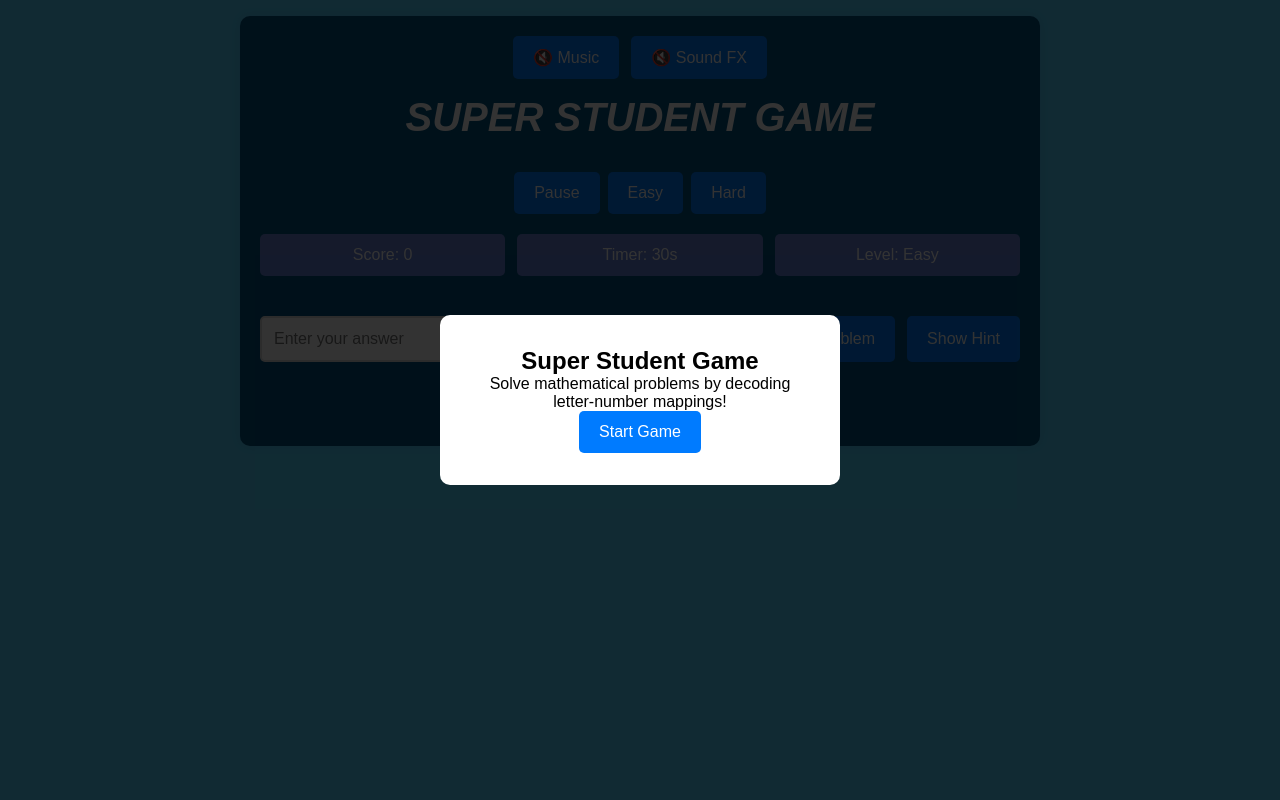
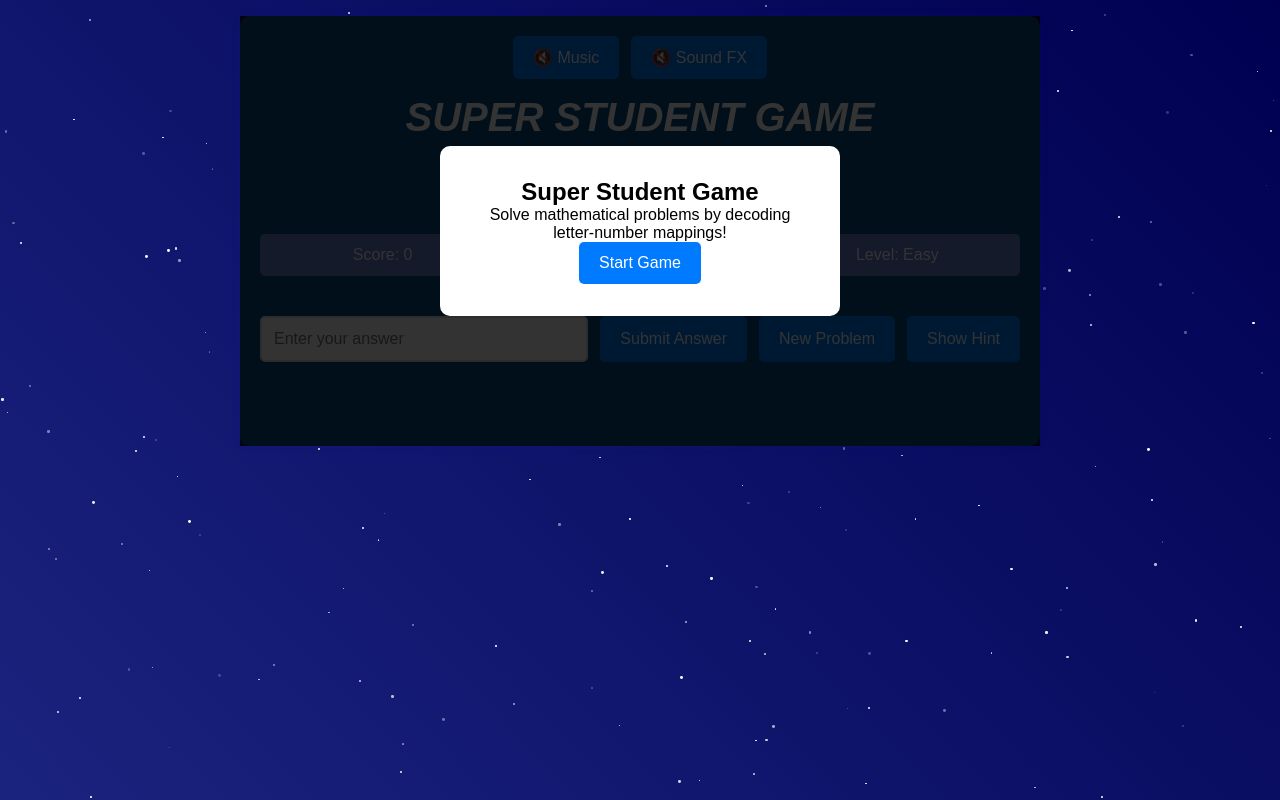
Before and after one commit to abhaysrinu/Super-Student-game, a Flask app: page / in a window 1280 px wide. Run offline with Flask 3, Linux system fonts and the light colour scheme.

Commit message:
Update index1.html

```diff
--- a/templates/index1.html
+++ b/templates/index1.html
@@ -21,16 +21,18 @@
         display: flex;
         flex-direction: column;
         align-items: center;
+        background: none;
       }
 
       .game-container {
-        background-color: rgb(0, 83, 128);
+        background-color: rgb(0, 83, 128, 0.9);
         padding: 1.25rem;
         border-radius: 10px;
         box-shadow: 0 0 10px rgba(28, 13, 165, 0.1);
         width: 100%;
         max-width: 800px;
         margin: 0 auto;
+        backdrop-filter: blur(5px);
       }
 
       h1 {
@@ -208,6 +210,30 @@
         animation: fall linear forwards;
       }
 
+      .stars-container {
+        position: fixed;
+        top: 0;
+        left: 0;
+        width: 100%;
+        height: 100%;
+        pointer-events: none;
+        z-index: -1;
+        background: linear-gradient(45deg, #1a237e, #000051);
+        overflow: hidden;
+    }
+
+    .star {
+        position: absolute;
+        background: white;
+        border-radius: 50%;
+        animation: twinkle var(--duration) infinite;
+    }
+
+    @keyframes twinkle {
+      0%, 100% { opacity: 0.2; }
+      50% { opacity: 1; }
+  }
+
       @keyframes fall {
         to {
           transform: translateY(100vh) rotate(360deg);
@@ -245,6 +271,7 @@
     </style>
   </head>
   <body>
+    <div class="stars-container" id="starsContainer"></div>
     <div class="game-container">
       <div class="audio-controls">
         <button onclick="toggleBackgroundMusic()" id="musicToggle">
@@ -320,7 +347,7 @@
     <script>
       let currentProblem = null;
       let timer = null;
-      let timeLeft = 30;
+      let timeLeft = 50;
       let totalScore = 0;
       let currentDifficulty = 1;
       let hintCount = 0;
@@ -349,7 +376,7 @@
         if (isMusicEnabled) {
           backgroundMusic.play();
         }
-        timeLeft = 30;
+        timeLeft = 50;
         updateTimer();
         setDifficulty(1);
         startTimer();
@@ -401,8 +428,7 @@
                 clearInterval(timer);
                 document.getElementById("submitBtn").disabled = true;
                 document.getElementById("feedback").textContent = "Time's up!";
-                document.getElementById("feedback").className =
-                  "feedback incorrect";
+                document.getElementById("feedback").className ="feedback incorrect";
               }
             }
           }, 1000);
@@ -425,7 +451,7 @@
         });
 
         // Reset all game states
-        timeLeft = 30;
+        timeLeft = 50;
         updateTimer();
         document.getElementById("score").textContent = "0";
         document.getElementById("difficulty").textContent = "Easy";
@@ -495,13 +521,36 @@
         newProblem();
       }
 
+      function createStars() {
+        const container = document.getElementById('starsContainer');
+        const starCount = 200;
+
+        for (let i = 0; i < starCount; i++) {
+            const star = document.createElement('div');
+            star.className = 'star';
+
+            // Random size between 1-3px
+            const size = Math.random() * 2 + 1;
+            star.style.width = `${size}px`;
+            star.style.height = `${size}px`;
+
+            // Random position
+            star.style.left = `${Math.random() * 100}%`;
+            star.style.top = `${Math.random() * 100}%`;
+
+            // Random twinkle duration between 1-5s
+            star.style.setProperty('--duration', `${Math.random() * 4 + 1}s`);
+
+            container.appendChild(star);
+        }
+    }
+
       async function newProblem() {
         try {
-          timeLeft = 30;
+
           updateTimer();
           const response = await fetch(
-            `/get_problem?difficulty=${currentDifficulty}`
-          );
+            `/get_problem?difficulty=${currentDifficulty}`);
           currentProblem = await response.json();
 
           const expressionParts = currentProblem.expression.split(/([+\-*/])/);
@@ -598,7 +647,7 @@
 
         setTimeout(() => {
           container.innerHTML = "";
-        }, 3000);
+        }, 5000);
       }
 
       function createCrackerCelebration(isExploding = true) {
@@ -618,7 +667,7 @@
 
         setTimeout(() => {
           container.innerHTML = "";
-        }, 3000);
+        }, 5000);
       }
 
       function playCorrectCelebration() {
@@ -659,7 +708,7 @@
             body: JSON.stringify({
               answer: userAnswer,
               correct_answer: currentProblem.result,
-              time_taken: 30 - timeLeft,
+              time_taken: timeLeft,
               difficulty: currentDifficulty,
             }),
           });
@@ -667,10 +716,17 @@
           const result = await response.json();
           const feedback = document.getElementById("feedback");
 
-          if (result.correct) {
+
+          timeLeft = result.remaining_time;
+          updateTimer(timeLeft);
+
+
+          const isCorrect = Math.abs(parseFloat(userAnswer) - currentProblem.result) < 0.01;
+
+
+          if (result.is_correct) {
               playSound("correctSound");
               playCorrectCelebration();
-            setTimeout(newProblem, 3000);
               totalScore += result.score;
               document.getElementById("score").textContent = totalScore;
 
@@ -678,17 +734,17 @@
                   showGameOverScreen();
               } else {
                   feedback.textContent =
-                "Correct! You earned ${result.score} points!";
+                    "Correct! You earned " + result.score + "  points! +5 seconds bonus!";
                   feedback.className = "feedback correct";
 
-              setTimeout(newProblem, 3000);
+                  setTimeout(newProblem, 1000);
               }
           } else {
               playSound("wrongSound");
               playIncorrectCelebration();
-            feedback.textContent = "Incorrect. try again you can do this!";
+              feedback.textContent = "Incorrect. try again you can do this! -10 seconds penulty";
               feedback.className = "feedback incorrect";
-            setTimeout(newProblem, 3000);
+              setTimeout(newProblem, 1000);
           }
         } catch (error) {
             console.error("Error checking answer:", error);
@@ -712,6 +768,11 @@
           audio.load();
         });
       };
+
+      // Initialize stars when page loads
+      window.addEventListener('load', () => {
+        createStars();
+    });
     </script>
   </body>
 </html>
```
Lines whose indentation alone changed are shown as unchanged.
